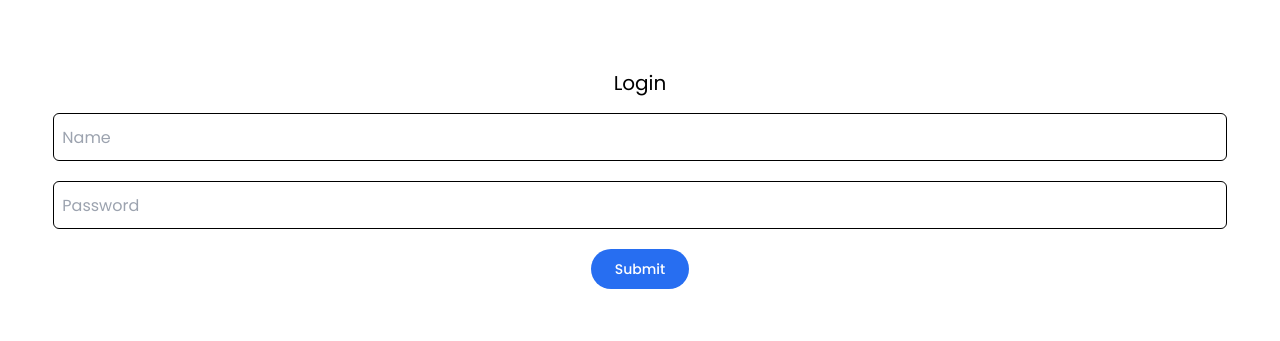
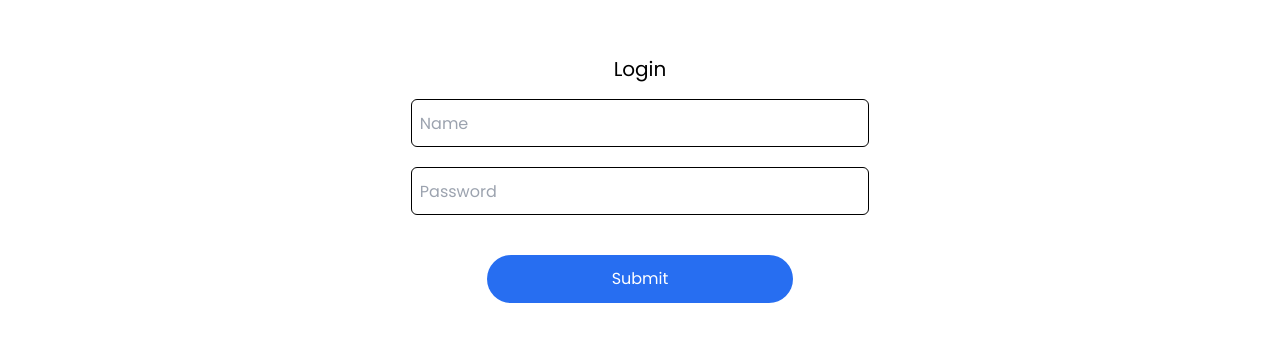
Before and after one commit to devdharunprasad/product-digitization, a Next.js app: page /login in a window 1280 px wide. Shown: the part 221-562 px from the top of the page. Built offline with nearby package versions, Linux system fonts and the light colour scheme.

Commit message:
feat:Added loader to form and added logout feature

```diff
--- a/app/layout.jsx
+++ b/app/layout.jsx
@@ -11,7 +11,11 @@ export const metadata = {
 export default function RootLayout({ children }) {
   return (
     <html lang="en">
-      <body className={poppins.className}>{children}</body>
+      <body className={poppins.className}>
+        <main className="max-w-[500px] mx-auto">
+        {children}
+        </main>
+        </body>
     </html>
   );
 }
--- a/app/login/componetns/LoginForm.jsx
+++ b/app/login/componetns/LoginForm.jsx
@@ -1,13 +1,11 @@
-"use client"
+"use client";
 import { Button } from "@/components/ui/button";
 import React from "react";
 import { login } from "../utils/login";
-import { useFormStatus } from 'react-dom'
-
+import SubmitButton from "./SubmitButton";
 
 const LoginForm = () => {
-const form = useFormStatus()
-console.log(form)
+
   return (
     <section className="center-section">
       <h2 className="text-xl mb-4 text-center">Login</h2>
@@ -20,20 +18,17 @@ console.log(form)
           name="username"
           placeholder="Name"
           className="border border-black h-12 w-full px-2 rounded-md"
+          required
         />
         <input
           type="password"
           name="password"
           placeholder="Password"
           className="border border-black h-12 w-full px-2 rounded-md"
+          required
         />
-        <Button
-        // aria-disabled = {pending}
-          variant="blue"
-          className="bg-primary_blue text-white rounded-full px-6"
-        >
-          Submit
-        </Button>
+
+      <SubmitButton/>
       </form>
     </section>
   );
--- /dev/null
+++ b/app/login/componetns/SubmitButton.jsx
@@ -0,0 +1,18 @@
+import LoadingSpinner from '@/app/shared/loading/loading-spinner';
+import React from 'react'
+import { useFormStatus } from "react-dom";
+
+const SubmitButton = () => {
+    const { pending } = useFormStatus();
+    console.log(pending);
+  return (
+    <button
+          aria-disabled={pending}
+          className="bg-primary_blue text-white mx-auto mt-5 rounded-full w-8/12 px-6 py-3 flex justify-center items-center"
+        >
+          {pending ? <LoadingSpinner/> : `Submit`}
+        </button>
+  )
+}
+
+export default SubmitButton
--- /dev/null
+++ b/app/shared/loading/loading-spinner.jsx
@@ -0,0 +1,14 @@
+"use client"
+import { Dialog, DialogContent } from "@/components/ui/dialog";
+import Image from "next/image";
+import { CircleNotch } from "phosphor-react";
+import React from "react";
+
+const LoadingSpinner = () => {
+  return (
+
+    <CircleNotch size={32} color = "white " className="animate-spin"/>
+  );
+};
+
+export default LoadingSpinner;
--- /dev/null
+++ b/app/shared/logout/index.jsx
@@ -0,0 +1,24 @@
+"use client"
+import { useRouter } from 'next/navigation'
+import { SignOut } from 'phosphor-react'
+import React, { useState } from 'react'
+import LoadingSpinner from '../loading/loading-spinner'
+
+const Logout = () => {
+    const router = useRouter()
+    const [isLoading, setIsLoading ] = useState(false)
+    const handleLogout = () => {
+        setIsLoading(true)
+      const hasLoggedOut = logout()
+      if(hasLoggedOut){
+        router.push("/login")
+      }
+    }
+  return (
+    <button className="ml-auto" onClick={handleLogout}>
+    {isLoading ? <LoadingSpinner/> : <SignOut size={32} color = "white" />}
+    </button>
+  )
+}
+
+export default Logout
--- a/app/shared/page-title/index.jsx
+++ b/app/shared/page-title/index.jsx
@@ -1,5 +1,5 @@
 "use client";
-import { Notepad } from "phosphor-react";
+import { Notepad, SignOut } from "phosphor-react";
 import React from "react";
 import { logout } from "../utils/logout";
 import { useRouter } from "next/navigation";
@@ -16,7 +16,9 @@ const PageTitle = ({ title, icon }) => {
     <h1 className="py-5 px-2 text-white bg-primary_blue flex items-center gap-3">
       {icon === "Product" && <Notepad size={32} color="white" />}
       <span className="text-center">{title}</span>
-      <button className="ml-auto" onClick={handleLogout}>Logout</button>
+      <button className="ml-auto" onClick={handleLogout}>
+      <SignOut size={32} color = "white" />
+      </button>
     </h1>
   );
 };
```
